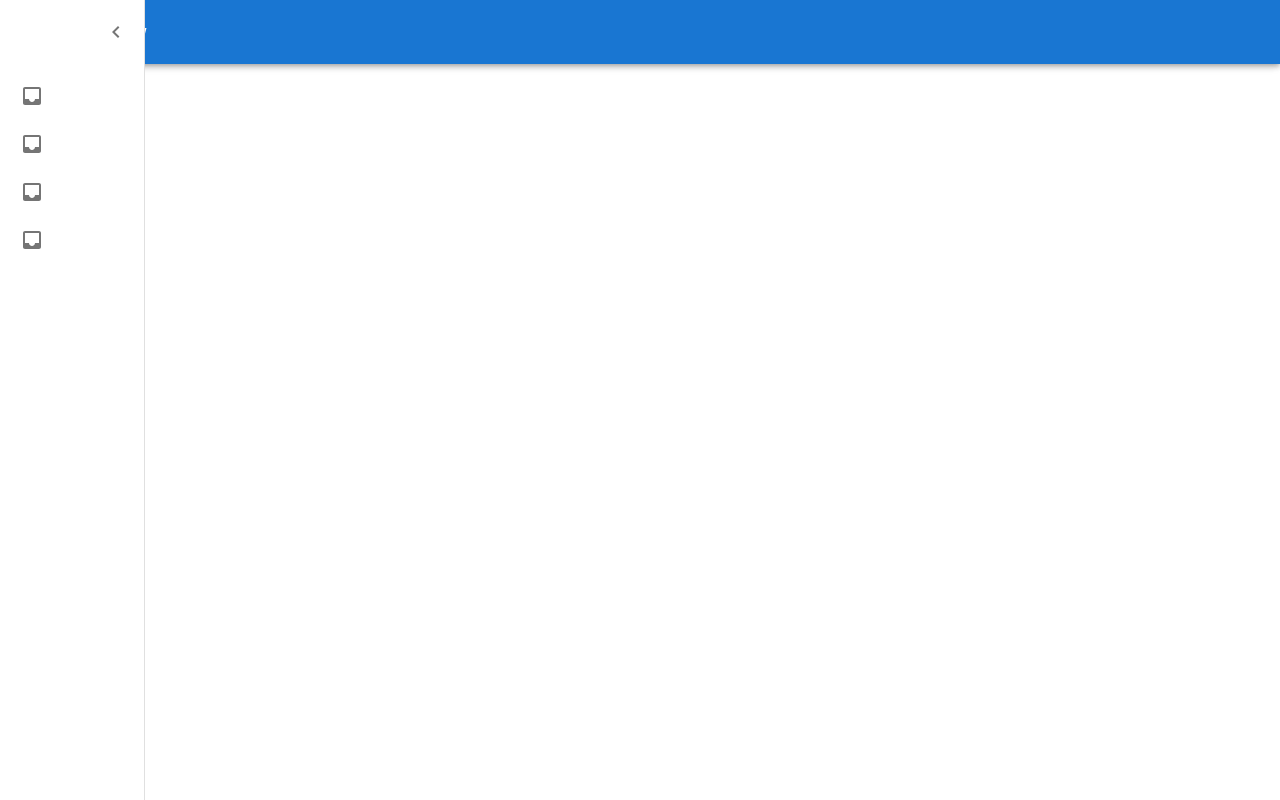
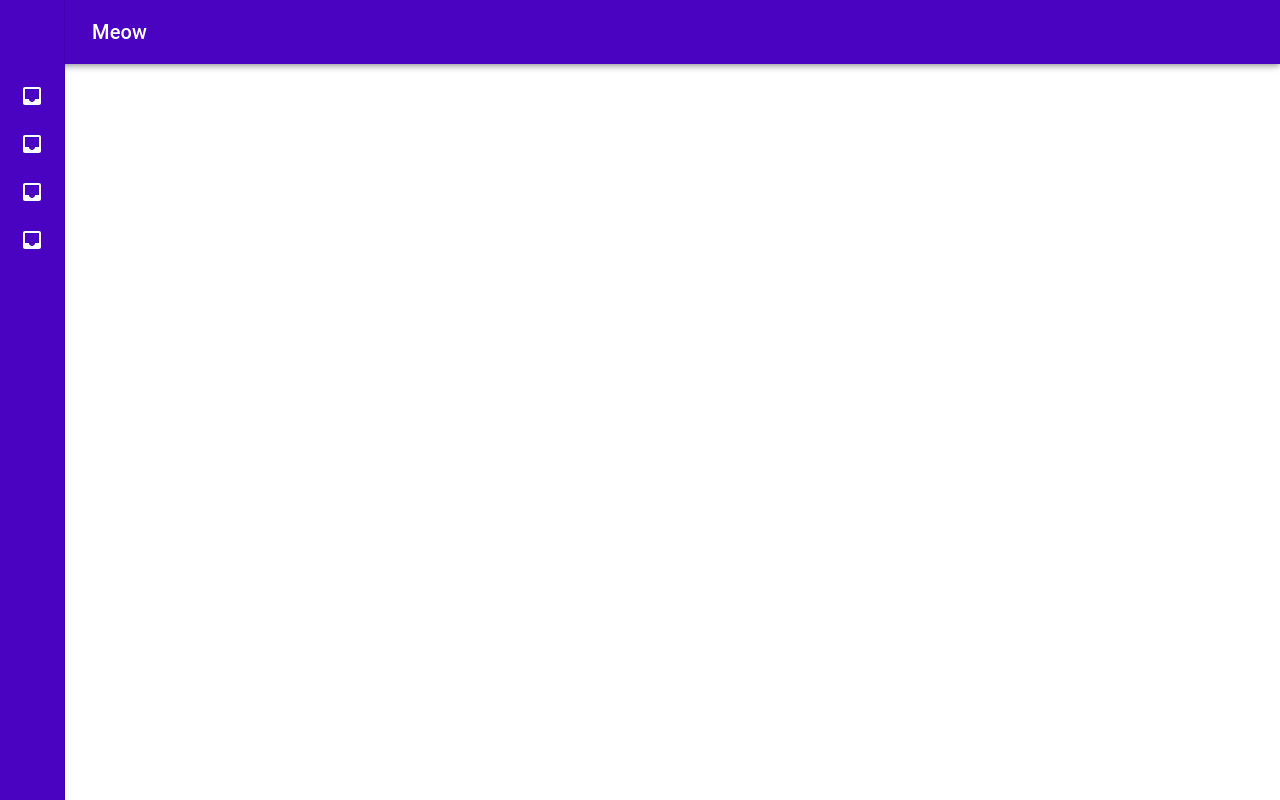
Before and after one commit to richseviora/p-takehome, a React (Vite) app in the folder apps/web/: page / in a window 1280 px wide. Built offline with nearby package versions, Linux system fonts and the light colour scheme.

Commit message:
Updated theme color

```diff
--- a/apps/web/src/App.tsx
+++ b/apps/web/src/App.tsx
@@ -2,18 +2,36 @@ import React from 'react';
 import './App.css';
 import {
   AppBar,
-  Box,
+  Box, createTheme,
   Drawer,
   List,
   ListItem,
   ListItemButton,
   ListItemIcon, ListItemText,
-  styled,
+  styled, ThemeProvider,
   Toolbar,
   Typography,
 } from '@mui/material';
 import IconButton from '@mui/material/IconButton';
-import { Menu as MenuIcon, ChevronLeft as ChevronLeftIcon, Inbox } from '@mui/icons-material';
+import { Menu as MenuIcon, Inbox } from '@mui/icons-material';
+
+const customTheme = createTheme({
+  palette: {
+    primary: {
+      main: '#4B03C2',
+    },
+  },
+  components: {
+    MuiDrawer: {
+      styleOverrides: {
+        paper: {
+          backgroundColor: '#4B03C2',
+          color: 'white',
+        },
+      },
+    },
+  },
+});
 
 const DrawerHeader = styled('div')(({ theme }) => ({
   display: 'flex',
@@ -29,12 +47,9 @@ function FullDrawer(props: { open: boolean, onClose: () => void, onOpen: () => v
   const { open, onClose } = props;
   return <Drawer open={props.open} onClose={props.onClose} variant="permanent">
     <DrawerHeader>
-      <IconButton onClick={open ? props.onClose : props.onOpen}>
-        <ChevronLeftIcon />
-      </IconButton>
     </DrawerHeader>
     <List>
-      {['Inbox', 'Starred', 'Send email', 'Drafts'].map((text) => (
+      {['Inbox', 'Starred', 'Send Email', 'Drafts'].map((text) => (
         <ListItem key={text} disablePadding sx={{ display: 'block' }}>
           <ListItemButton
             sx={{
@@ -48,11 +63,12 @@ function FullDrawer(props: { open: boolean, onClose: () => void, onOpen: () => v
                 minWidth: 0,
                 mr: open ? 3 : 'auto',
                 justifyContent: 'center',
+                color: 'white',
               }}
             >
               <Inbox />
             </ListItemIcon>
-            <ListItemText primary={text} sx={{ opacity: open ? 1 : 0 }} />
+            <ListItemText primary={text} sx={{ display: open ? 'inherit' : 'none' }} />
           </ListItemButton>
         </ListItem>
       ))}
@@ -72,6 +88,7 @@ function App() {
     setOpen(false);
   };
   return (
+    <ThemeProvider theme={customTheme}>
       <Box sx={{ display: 'flex' }}>
         <AppBar position="fixed" open={open} component="div">
           <Toolbar>
@@ -91,8 +108,9 @@ function App() {
         </AppBar>
         <FullDrawer open={open} onClose={handleDrawerClose} onOpen={handleDrawerOpen} />
       </Box>
-  )
-    ;
+    </ThemeProvider>
+  );
+
 }
 
 export default App;
```
Lines whose indentation alone changed are shown as unchanged.
